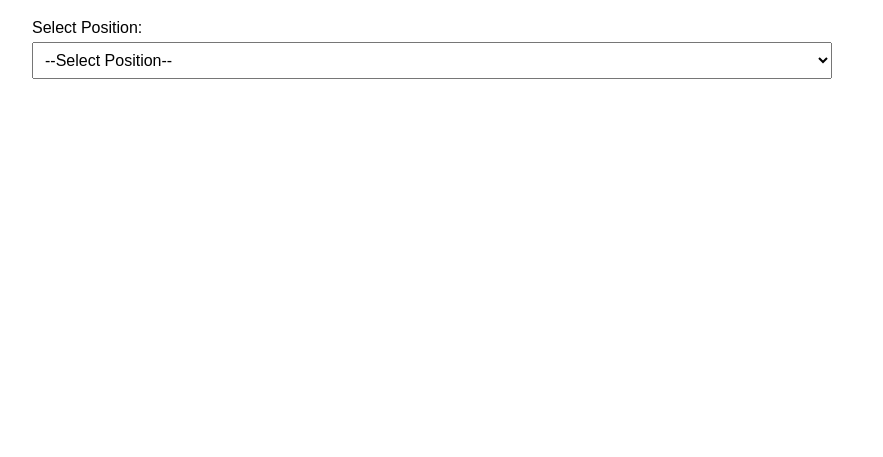
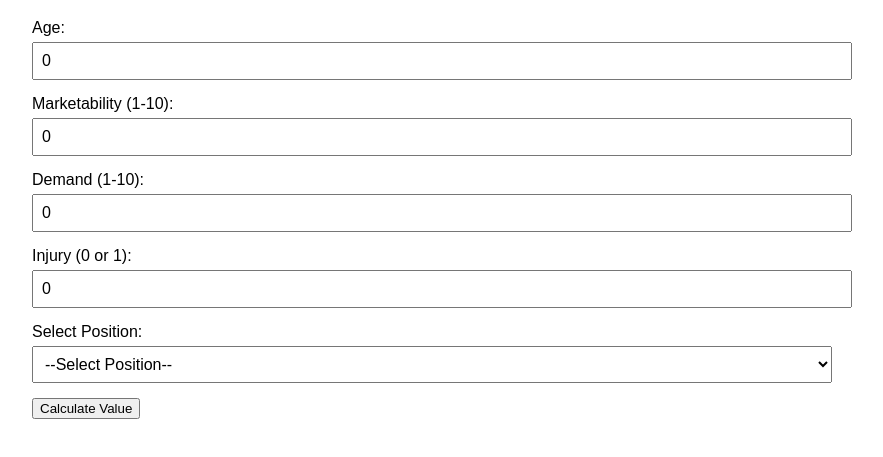
Before and after one commit to Bulumko16/player-value-calculator, a plain HTML site: page index.html in a window 1280 px wide. Shown: the part 89-546 px from the top of the page, without its empty margins (208-1091 px from the left). Drawn offline with Linux system fonts and the light colour scheme.

Commit message:
Update index.html

```diff
--- a/index.html
+++ b/index.html
@@ -12,7 +12,25 @@
             <h1>Football Player Value Calculator</h1>
         </header>
         <main>
-            <form>
+            <form id="playerForm">
+                <!-- General Fields -->
+                <div class="form-group">
+                    <label for="age">Age:</label>
+                    <input type="number" id="age" value="0">
+                </div>
+                <div class="form-group">
+                    <label for="marketability">Marketability (1-10):</label>
+                    <input type="number" id="marketability" min="1" max="10" value="0">
+                </div>
+                <div class="form-group">
+                    <label for="demand">Demand (1-10):</label>
+                    <input type="number" id="demand" min="1" max="10" value="0">
+                </div>
+                <div class="form-group">
+                    <label for="injury">Injury (0 or 1):</label>
+                    <input type="number" id="injury" min="0" max="1" value="0">
+                </div>
+
                 <!-- Position Selection -->
                 <div class="form-group">
                     <label for="position">Select Position:</label>
@@ -179,6 +197,10 @@
                         <label for="interceptions">Interceptions:</label>
                         <input type="number" id="interceptions" value="0">
                     </div>
+                    <div class="form-group">
+                        <label for="tacklesWon">Tackles Won:</label>
+                        <input type="number" id="tacklesWon" value="0">
+                    </div>
                 </div>
 
                 <!-- Attacking Midfielder Fields -->
@@ -284,6 +306,16 @@
                         <input type="number" id="keyPasses" value="0">
                     </div>
                 </div>
+
+                <!-- Calculate Button -->
+                <div class="form-group">
+                    <button type="button" onclick="calculatePlayerValue()">Calculate Value</button>
+                </div>
+
+                <!-- Result -->
+                <div class="form-group" id="result" style="display:none;">
+                    <h2>Player Value: <span id="playerValue"></span> Euros</h2>
+                </div>
             </form>
         </main>
     </div>
```
